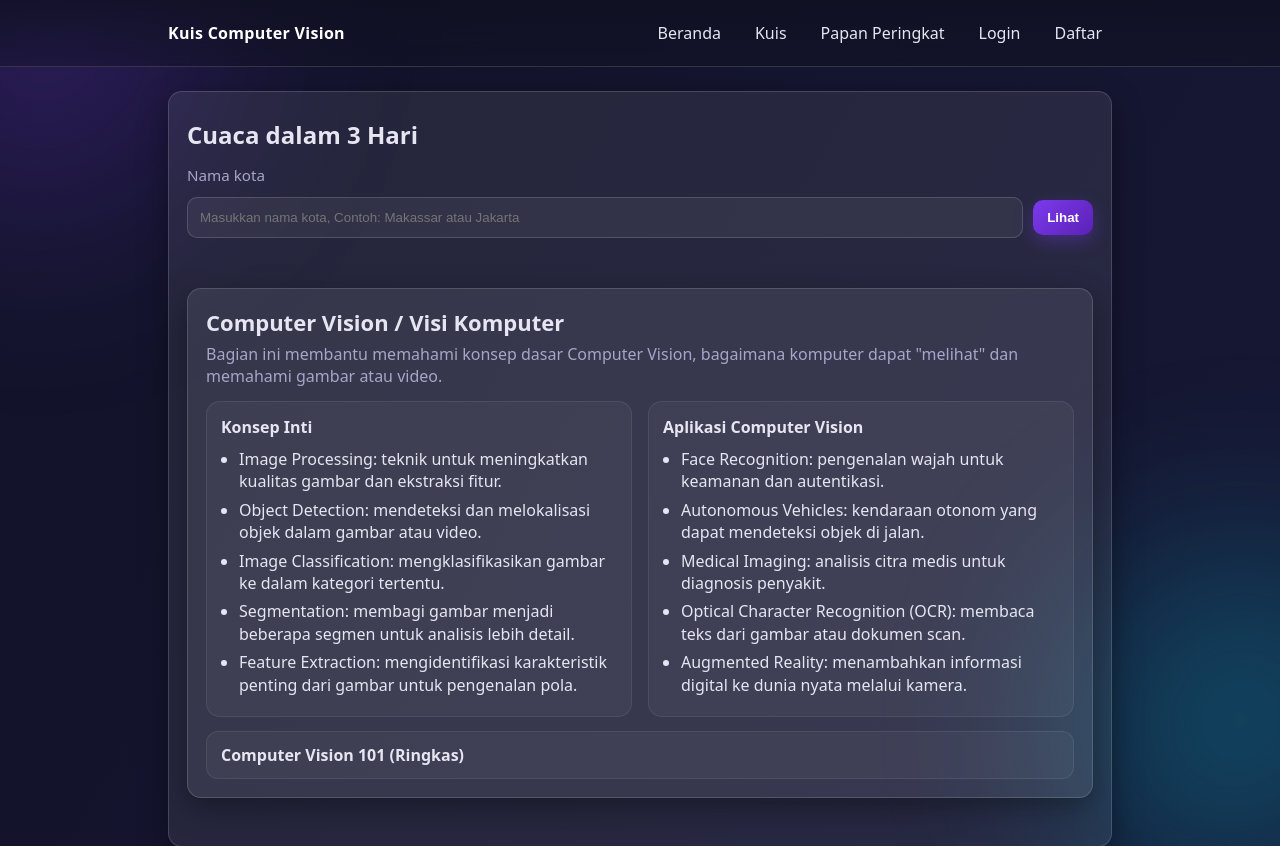
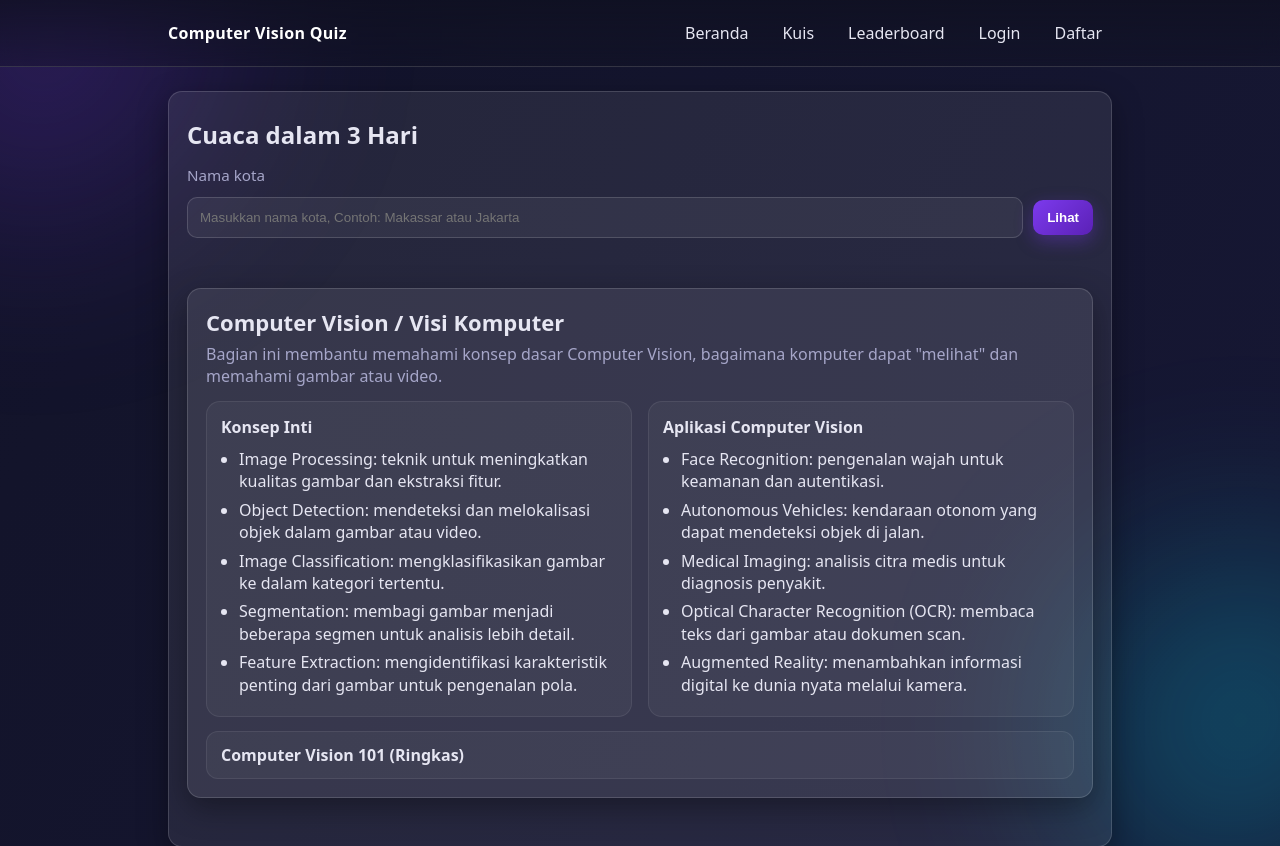
Before and after one commit to Halip26/quiz-app-flask, a Flask app: page / in a window 1280 px wide. Shown: the top 846 px of the page. Run offline with Flask 3, Linux system fonts and the light colour scheme.

Commit message:
change to computer vision and from Anda to kamu

```diff
--- a/templates/base.html
+++ b/templates/base.html
@@ -2,22 +2,22 @@
 <html lang="id">
   <head>
     <meta charset="utf-8" />
-    <title>Kuis Computer Vision</title>
+    <title>Computer Vision Quiz</title>
     <meta name="viewport" content="width=device-width, initial-scale=1" />
     <!-- SEO Meta Tags -->
     <meta
       name="description"
-      content="Kuis Computer Vision - Uji pengetahuan Anda tentang Computer Vision dengan kuis interaktif."
+      content="Computer Vision Quiz - Uji pengetahuan kamu tentang Computer Vision dengan kuis interaktif."
     />
     <meta
       name="keywords"
       content="kuis, computer vision, visi komputer, AI, pendidikan, interaktif"
     />
     <meta name="author" content="Halipuddin" />
-    <meta property="og:title" content="Kuis Computer Vision" />
+    <meta property="og:title" content="Computer Vision Quiz" />
     <meta
       property="og:description"
-      content="Uji pengetahuan Anda tentang Computer Vision dengan kuis interaktif."
+      content="Uji pengetahuan kamu tentang Computer Vision dengan kuis interaktif."
     />
     <meta
       property="og:image"
@@ -41,7 +41,7 @@
   <body>
     <header class="navbar">
       <div class="navbar-inner">
-        <a class="brand" href="{{ url_for('index') }}">Kuis Computer Vision</a>
+        <a class="brand" href="{{ url_for('index') }}">Computer Vision Quiz</a>
         <button class="navbar-toggler" id="navbarToggler" aria-label="Toggle navigation">
           <span></span>
           <span></span>
@@ -50,7 +50,7 @@
         <nav class="nav" id="navMenu">
           <a href="{{ url_for('index') }}">Beranda</a>
           <a href="{{ url_for('quiz') }}">Kuis</a>
-          <a href="{{ url_for('leaderboard') }}">Papan Peringkat</a>
+          <a href="{{ url_for('leaderboard') }}">Leaderboard</a>
           {% if current_user.is_authenticated %}
           <a href="{{ url_for('logout') }}">Logout</a>
           {% else %}
```
